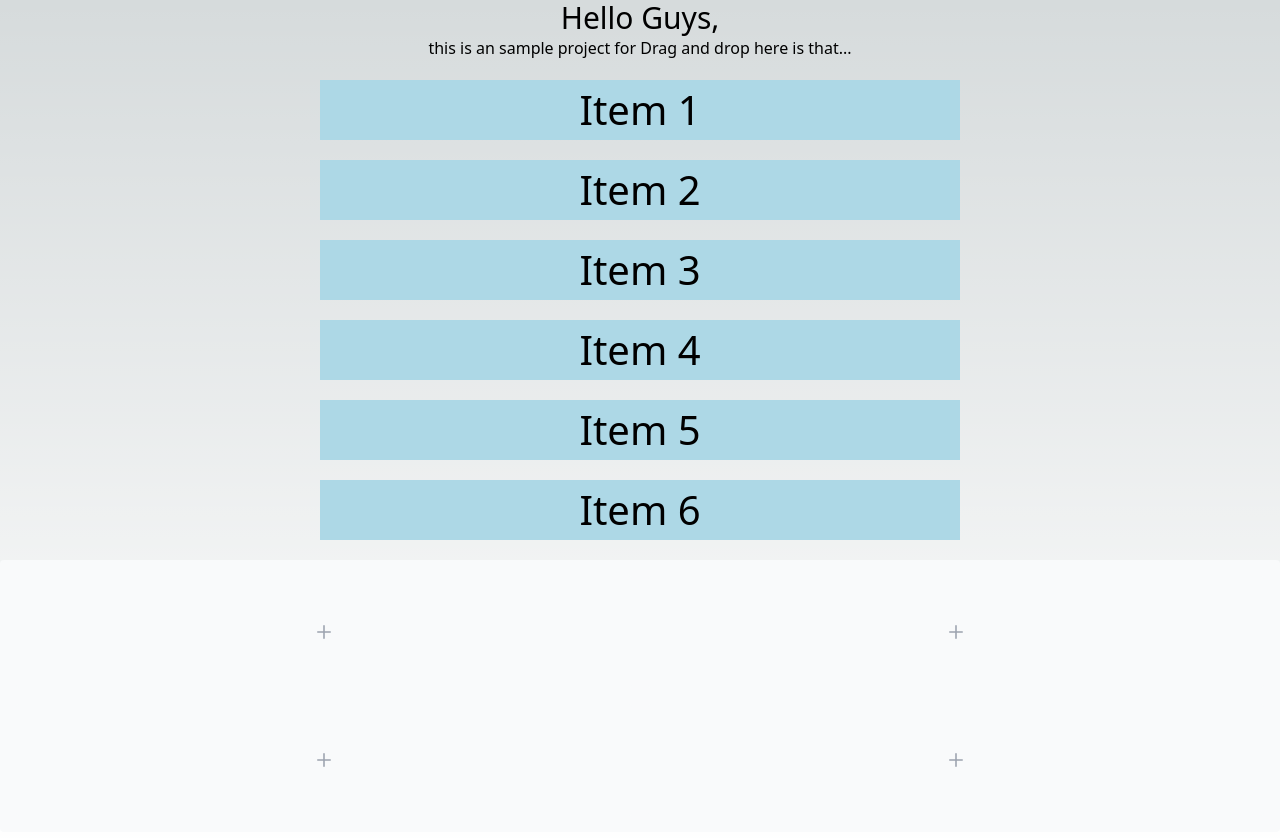
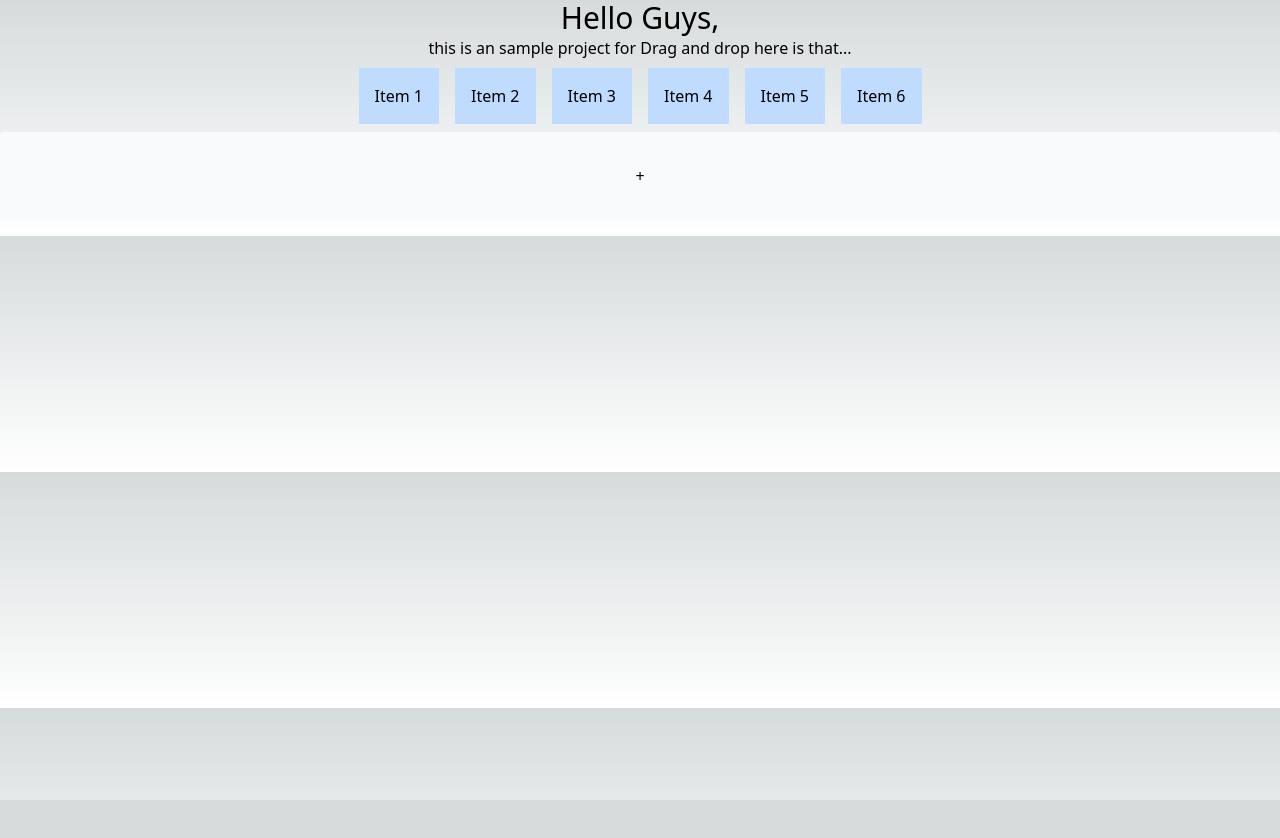
Before and after one commit to shaheedulaslam/Drag-drop-sample-next-.s, a Next.js app: page / in a window 1280 px wide. Shown: the top 838 px of the page. After the commit the page ends 800 px from the top, so only its background shows below. Built offline with nearby package versions, Linux system fonts and the light colour scheme.

Commit message:
drop zone finished

```diff
--- a/src/components/DragDrop.js
+++ b/src/components/DragDrop.js
@@ -1,14 +1,79 @@
+// import React, { useRef, useState } from 'react';
+// import DragAndDropExample from './DragDrop1';
+
+// export default function DragDrop() {
+//   const dragItem = useRef();
+//   const dragOverItem = useRef();
+//   const [list, setList] = useState(['Item 1', 'Item 2', 'Item 3', 'Item 4', 'Item 5', 'Item 6']);
+
+//   const dragStart = (e, position) => {
+//     dragItem.current = position;
+//     e.target.style.cursor = 'grabbing';
+//   };
+
+//   const dragEnter = (e, position) => {
+//     dragOverItem.current = position;
+//     e.target.style.cursor = 'move';
+//   };
+
+//   const dragEnd = (e) => {
+//     e.target.style.cursor = 'pointer';
+//   };
+
+//   const drop = () => {
+//     const copyListItems = [...list];
+//     const dragItemContent = copyListItems[dragItem.current];
+//     copyListItems.splice(dragItem.current, 1);
+//     copyListItems.splice(dragOverItem.current, 0, dragItemContent);
+//     dragItem.current = null;
+//     dragOverItem.current = null;
+//     setList(copyListItems);
+//   };
+
+//   return (
+//     <>
+//       {list &&
+//         list.map((item, index) => (
+//           <>
+//           <div
+//             style={{
+//               backgroundColor: 'lightblue',
+//               margin: '20px 25%',
+//               textAlign: 'center',
+//               fontSize: '40px',
+//               cursor: 'grab',
+//             }}
+//             onDragStart={(e) => dragStart(e, index)}
+//             onDragEnter={(e) => dragEnter(e, index)}
+//             onDragEnd={dragEnd}
+//             onDragLeave={dragEnd}
+//             onDragOver={(e) => e.preventDefault()}
+//             onDrop={drop}
+//             key={index}
+//             draggable>
+//             {item}
+//           </div>
+//           </>
+//         ))}
+//        <DragAndDropExample drop={drop}/>
+//     </>
+//   );
+// }
+
+
+
+
+
 import React, { useRef, useState } from 'react';
 import DragAndDropExample from './DragDrop1';
 
 export default function DragDrop() {
-  const dragItem = useRef();
   const dragOverItem = useRef();
   const [list, setList] = useState(['Item 1', 'Item 2', 'Item 3', 'Item 4', 'Item 5', 'Item 6']);
+  const [droppedItems, setDroppedItems] = useState([]);
 
-  const dragStart = (e, position) => {
-    dragItem.current = position;
-    e.target.style.cursor = 'grabbing';
+  const handleDragStart = (e, index) => {
+    e.dataTransfer.setData('text/plain', index);
   };
 
   const dragEnter = (e, position) => {
@@ -16,46 +81,34 @@ export default function DragDrop() {
     e.target.style.cursor = 'move';
   };
 
-  const dragEnd = (e) => {
-    e.target.style.cursor = 'pointer';
+  const handleDrop = (index) => {
+    const selectedItem = list[index];
+    const updatedList = list.filter((_, i) => i !== index);
+    setList(updatedList);
+    setDroppedItems([...droppedItems, selectedItem]);
   };
 
-  const drop = () => {
-    const copyListItems = [...list];
-    const dragItemContent = copyListItems[dragItem.current];
-    copyListItems.splice(dragItem.current, 1);
-    copyListItems.splice(dragOverItem.current, 0, dragItemContent);
-    dragItem.current = null;
-    dragOverItem.current = null;
-    setList(copyListItems);
+  const handleDeleteItem = (index) => {
+    const updatedDroppedItems = droppedItems.filter((_, i) => i !== index);
+    setDroppedItems(updatedDroppedItems);
   };
 
   return (
     <>
-      {list &&
-        list.map((item, index) => (
-          <>
+      <div className="flex justify-center flex-wrap">
+        {list.map((item, index) => (
           <div
-            style={{
-              backgroundColor: 'lightblue',
-              margin: '20px 25%',
-              textAlign: 'center',
-              fontSize: '40px',
-              cursor: 'grab',
-            }}
-            onDragStart={(e) => dragStart(e, index)}
-            onDragEnter={(e) => dragEnter(e, index)}
-            onDragEnd={dragEnd}
-            onDragLeave={dragEnd}
-            onDragOver={(e) => e.preventDefault()}
-            onDrop={drop}
             key={index}
-            draggable>
+            onDragStart={(e) => handleDragStart(e, index)}
+            onDragEnd={(e)=> dragEnter(e,index)}
+            draggable
+            className="m-2 p-4 bg-blue-200 cursor-move"
+          >
             {item}
           </div>
-          </>
         ))}
-       <DragAndDropExample drop={drop} allowDrop={(e) => e.preventDefault()}/>
+      </div>
+      <DragAndDropExample droppedItems={droppedItems} onDrop={handleDrop} onDeleteItem={handleDeleteItem}/>
     </>
   );
 }
--- a/src/components/DragDrop1.js
+++ b/src/components/DragDrop1.js
@@ -1,44 +1,37 @@
-import React from 'react';
+import React from "react";
 
-
-const DragAndDropExample = ({drop,allowDrop}) => {
+const DragAndDropExample = ({ onDrop, droppedItems,onDeleteItem }) => {
+  const handleDrop = (e) => {
+    e.preventDefault();
+    const index = e.dataTransfer.getData("text/plain");
+    onDrop(index);
+  };
   return (
     <div className="text-center">
+      <div
+        id="div1"
+        onDrop={handleDrop}
+        onDragOver={(e) => e.preventDefault()}
+        class="py-8 mb-4 rounded bg-gray-50"
+      >
+        {droppedItems.length === 0 ?
+          <div className="flex items-center justify-center text-black">
+          <p className="text-center">+</p>
+         </div>:''}
+        <div className="grid grid-cols-2 gap-4">
+          {droppedItems.map((item, index) => (
+            <>
             <div
-            id="div1"
-            class="p-4 mb-4 rounded bg-gray-50">
-
-            <div class="grid grid-cols-2 gap-4">
-            <div class="flex items-center justify-center rounded bg-gray-50 h-28 dark:bg-gray-800" onDrop={drop} onDragOver={allowDrop}>
-              <p class="text-2xl text-gray-400 dark:text-gray-500">
-                <svg class="w-3.5 h-3.5" aria-hidden="true" xmlns="http://www.w3.org/2000/svg" fill="none" viewBox="0 0 18 18">
-                  <path stroke="currentColor" stroke-linecap="round" stroke-linejoin="round" stroke-width="2" d="M9 1v16M1 9h16" />
-                </svg>
-              </p>
-            </div>
-            <div class="flex items-center justify-center rounded bg-gray-50 h-28 dark:bg-gray-800" onDrop={drop} onDragOver={allowDrop}>
-              <p class="text-2xl text-gray-400 dark:text-gray-500">
-                <svg class="w-3.5 h-3.5" aria-hidden="true" xmlns="http://www.w3.org/2000/svg" fill="none" viewBox="0 0 18 18">
-                  <path stroke="currentColor" stroke-linecap="round" stroke-linejoin="round" stroke-width="2" d="M9 1v16M1 9h16" />
-                </svg>
-              </p>
-            </div>
-            <div class="flex items-center justify-center rounded bg-gray-50 h-28 dark:bg-gray-800" onDrop={drop} onDragOver={allowDrop}>
-              <p class="text-2xl text-gray-400 dark:text-gray-500">
-                <svg class="w-3.5 h-3.5" aria-hidden="true" xmlns="http://www.w3.org/2000/svg" fill="none" viewBox="0 0 18 18">
-                  <path stroke="currentColor" stroke-linecap="round" stroke-linejoin="round" stroke-width="2" d="M9 1v16M1 9h16" />
-                </svg>
-              </p>
-            </div>
-            <div class="flex items-center justify-center rounded bg-gray-50 h-28 dark:bg-gray-800" onDrop={drop} onDragOver={allowDrop}>
-              <p class="text-2xl text-gray-400 dark:text-gray-500">
-                <svg class="w-3.5 h-3.5" aria-hidden="true" xmlns="http://www.w3.org/2000/svg" fill="none" viewBox="0 0 18 18">
-                  <path stroke="currentColor" stroke-linecap="round" stroke-linejoin="round" stroke-width="2" d="M9 1v16M1 9h16" />
-                </svg>
-              </p>
-            </div>
-          </div>
-          </div>
+                  key={index}
+                  className="flex items-center justify-center rounded bg-gray-50 h-28 dark:bg-gray-800"
+              >
+                         <button onClick={() => onDeleteItem(index)} className="">delete</button>
+                  {item}
+              </div>
+              </>
+          ))}
+        </div>
+      </div>
     </div>
   );
 };
```
